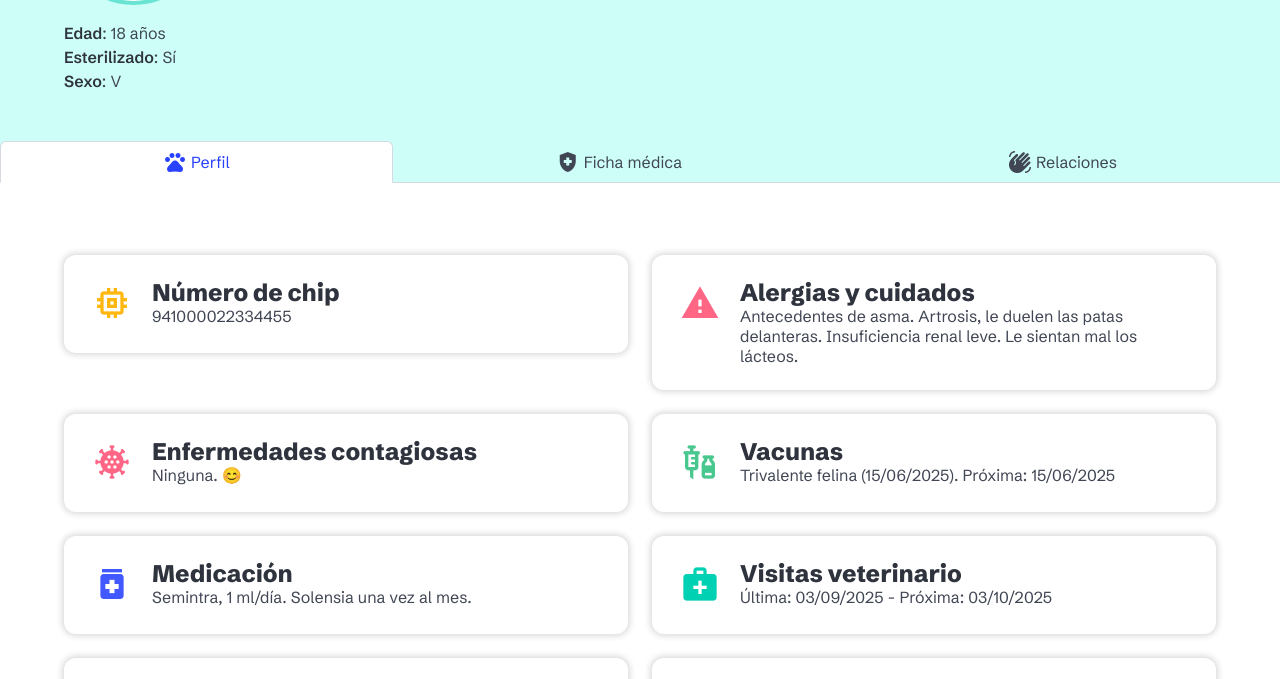
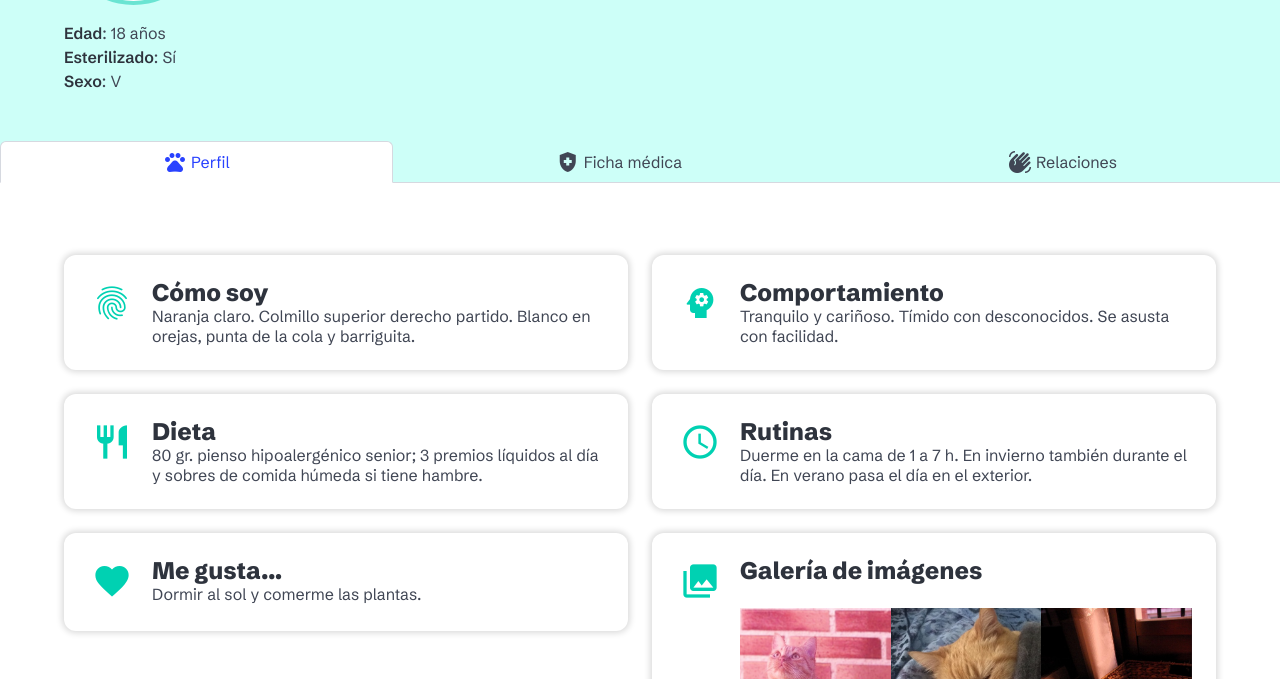
Before and after one commit to NoaVelasco/NoaVelasco.github.io, a plain HTML site: page vetter/animal_profile.html in a window 1280 px wide. Shown: the part 210-889 px from the top of the page. Drawn offline with nearby package versions, Linux system fonts and the light colour scheme; a script that the page names is missing.

Commit message:
250905 correcciones

```diff
--- a/vetter/animal_profile.html
+++ b/vetter/animal_profile.html
@@ -150,7 +150,7 @@
   <!--
 MARK: Perfil
  -->
-  <div id="tab-perfil" class="tab-content">
+  <div id="tab-perfil" class="tab-content is-active">
     <section class="section">
       <div class="container">
         <div class="columns is-multiline">
@@ -288,7 +288,7 @@ MARK: Perfil
   <!--
 MARK: Ficha
  -->
-  <div id="tab-ficha-medica" class="tab-content is-active">
+  <div id="tab-ficha-medica" class="tab-content">
     <section class="section">
       <div class="container">
         <div class="columns is-multiline">
```
Also changed, not shown: vetter/src/ben-den-engelsen-1by1-YUu9UAcOKZ4-unsplash.jpg (added), vetter/src/ben-den-engelsen-YUu9UAcOKZ4-unsplash.jpg (deleted).
